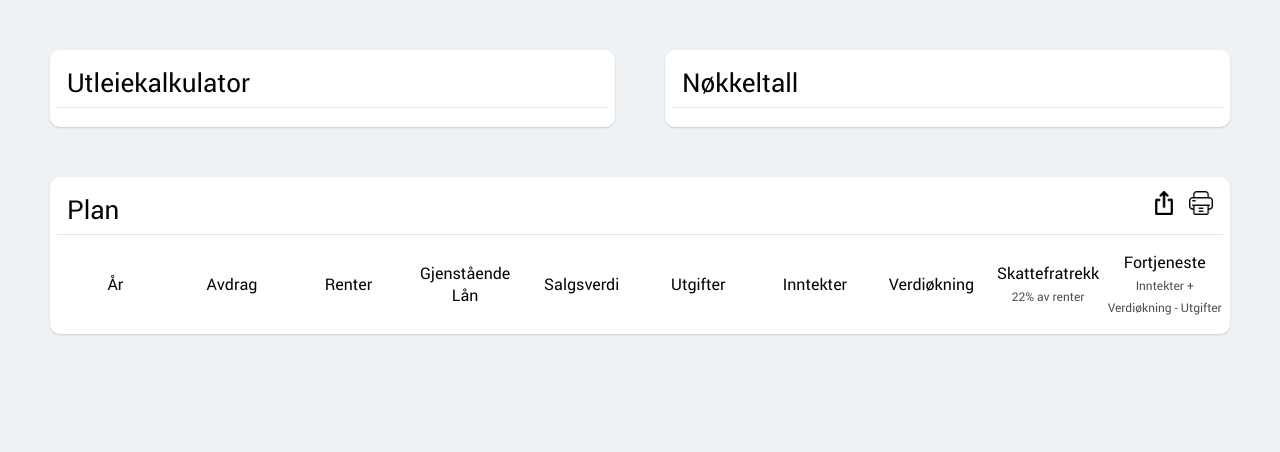
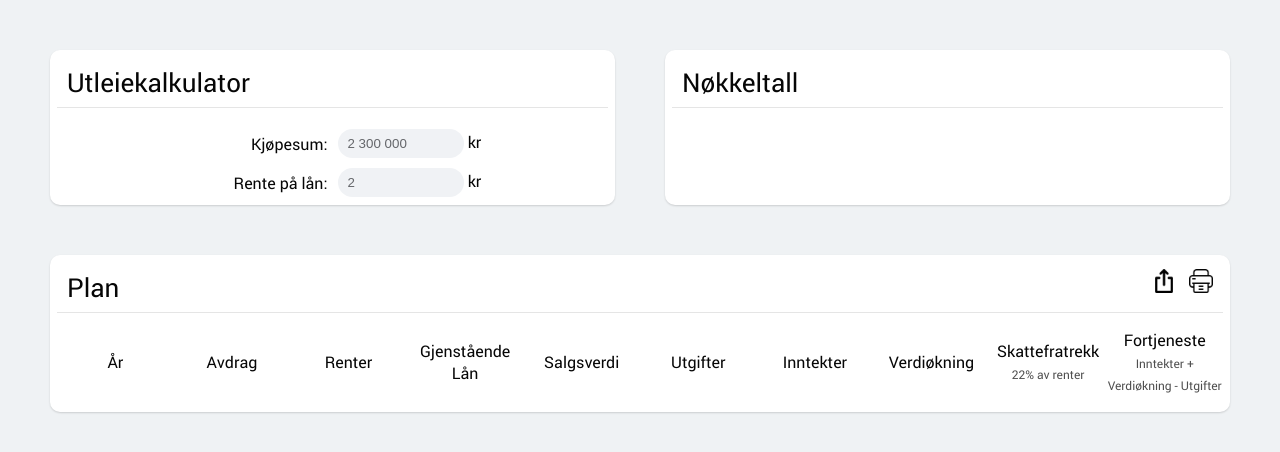
Before and after one commit to thomastloberg/utleie, a React (Create React App) app: page / in a window 1280 px wide. Shown: the top 452 px of the page. Built offline with nearby package versions, Linux system fonts and the light colour scheme.

Commit message:
Added first components

```diff
--- /dev/null
+++ b/src/components/Rowinput.js
@@ -0,0 +1,32 @@
+import React, { useState } from 'react';
+import { TexttoID, readableNumber } from '../js/Functions';
+
+function Rowinput(props) {
+    const ID                     = 'input_' + TexttoID(props.text);
+    const DisplayText            = props.text;
+    //const DetailText             = <><br /><span>{props.detail}</span></>;
+    const DetailText             = (props.detail == '' ? <><br /><span>{props.detail}</span></> : '');
+    const DefaultValue           = props.defaultvalue;
+    const [inputValue, setValue] = useState(readableNumber(DefaultValue));
+
+
+    function handlerInputChange(e){
+        /**
+         * Remove last letter first
+         */
+        if(e.target.value.length < inputValue.length){
+            setValue(readableNumber(inputValue.slice(0, -1)));
+        } else {
+            setValue(readableNumber(e.target.value));
+        }
+    }
+
+    return (
+         <div className="Row">
+			<div>{DisplayText}:{DetailText}</div>
+			<div><input id={ID} type="text" className="number" value={inputValue} onChange={handlerInputChange} /> kr</div>
+		</div>
+    );
+}
+
+export default Rowinput;
--- a/src/js/App.js
+++ b/src/js/App.js
@@ -1,4 +1,5 @@
 import '../css/App.scss';
+import Rowinput from '../components/Rowinput';
 
 function App() {
   return (
@@ -10,6 +11,8 @@ function App() {
 
       <div className="InputContainer">
         <div className="RowHeader">Utleiekalkulator</div>
+        <Rowinput text='Kjøpesum' defaultvalue='2300000' />
+        <Rowinput text='Rente på lån' detail='effektiv' defaultvalue='1.89' />
       </div>
 
 
@@ -22,7 +25,7 @@ function App() {
 			<div id="YearByYearTableContainer">
 				<div className="RowHeader">
 					<div>Plan</div>
-					<div><img src="/img/share.png" /><img src="/img/printer.png" /></div>
+					<div><img alt='Share' src='/img/share.png' /><img alt='Print' src='/img/printer.png' /></div>
 				</div>
 
 				<div id="YearByYearTableContainerScroll">
--- /dev/null
+++ b/src/js/Functions.js
@@ -0,0 +1,20 @@
+export function TexttoID(text){
+    return text.replace('æ', 'ae').replace('ø', 'o').replace('å', 'aa');
+}
+export function removeSpaces(inputString) {
+    return inputString.replace(/\s/g, '');
+}
+export function readableNumber(inputString) {
+    return String(Math.round(inputString.replace(/\s/g, ''))).replace(/ /g,"").replace(/\B(?=(\d{3})+(?!\d))/g, " ");
+}
+export function roundPercent(inputInteger) {
+    return Math.round(inputInteger * 100) / 100;;
+}
+export function diffMonths(dt1, dt2) {
+    //var diff = (dt2.getTime() - dt1.getTime()) / 1000;
+    //diff /= (60 * 60 * 24 * 7 * 4);
+    //return Math.abs(Math.round(diff));
+
+    var diffyear = (dt2.getYear() - dt1.getYear());
+    return ((dt2.getMonth() - dt1.getMonth() - 1) + (diffyear * 12));
+}
```
Also changed, not shown: src/components/Rowinput_class.js (added, +28 -0 lines).
